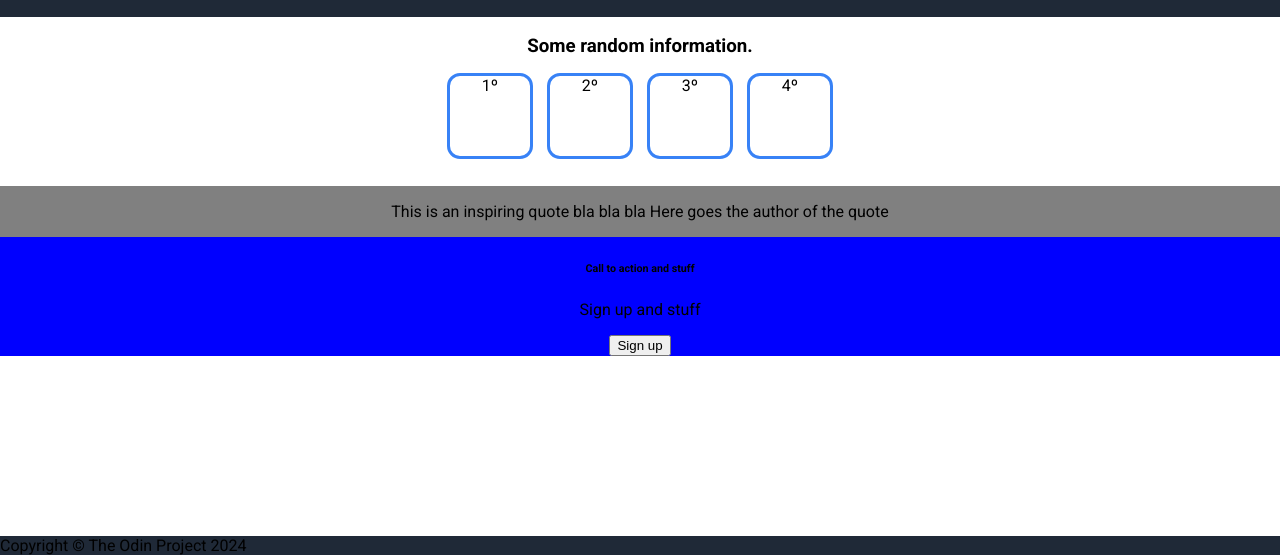
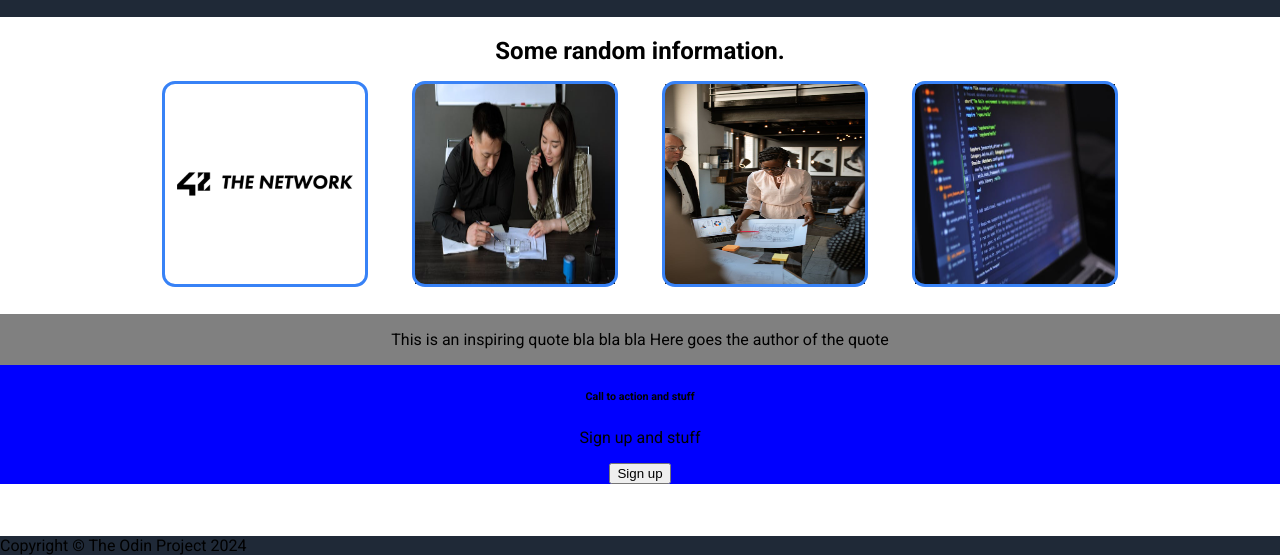
Before and after one commit to juan-est145/Odin-Project_Landing_page, a plain HTML site: page index.html in a window 1280 px wide. Shown: the part 245-800 px from the top of the page. Drawn offline with Linux system fonts and the light colour scheme.

Commit message:
Added photos to content

```diff
--- a/index.html
+++ b/index.html
@@ -30,12 +30,20 @@
         </div>
     </div>
     <div id="content">
-        <h3>Some random information.</h2>
+        <h2>Some random information.</h2>
         <div class="content_imgs_container">
-            <div class="content_imgs">1º</div>
-            <div class="content_imgs">2º</div>
-            <div class="content_imgs">3º</div>
-            <div class="content_imgs">4º</div>
+            <div class="content_imgs">
+                <img src="imgs/42-network-square-og.png" alt="42 logo">
+            </div>
+            <div class="content_imgs">
+                <img src="imgs/2º_img.jpg" alt="Meeting">
+            </div>
+            <div class="content_imgs">
+                <img src="imgs/3º_img.jpg" alt="Another meeting">
+            </div>
+            <div class="content_imgs">
+                <img src="imgs/4º_img.jpg" alt="Programming">
+            </div>
         </div>
         <div class="content_quote">
             <p>This is an inspiring quote bla bla bla <span>Here goes the author of the quote</span></p>
--- a/style.css
+++ b/style.css
@@ -113,7 +113,7 @@ body
     margin-bottom: 30px;
     justify-content: center;
     flex-wrap: wrap;
-    gap: 20px;
+    gap: 50px;
 }
 
 .content_imgs
@@ -121,8 +121,14 @@ body
     outline-color: #3882F6;
     outline-style: solid;
     border-radius: 10px;
-    min-width: 80px;
-    min-height: 80px;
+    max-height: 200px;
+    max-width: 200px;
+}
+
+.content_imgs img
+{
+    height: 100%;
+    width: 100%;
 }
 
 .content_quote
```
Also changed, not shown: imgs/2º_img.jpg (added), imgs/3º_img.jpg (added), imgs/4º_img.jpg (added).
